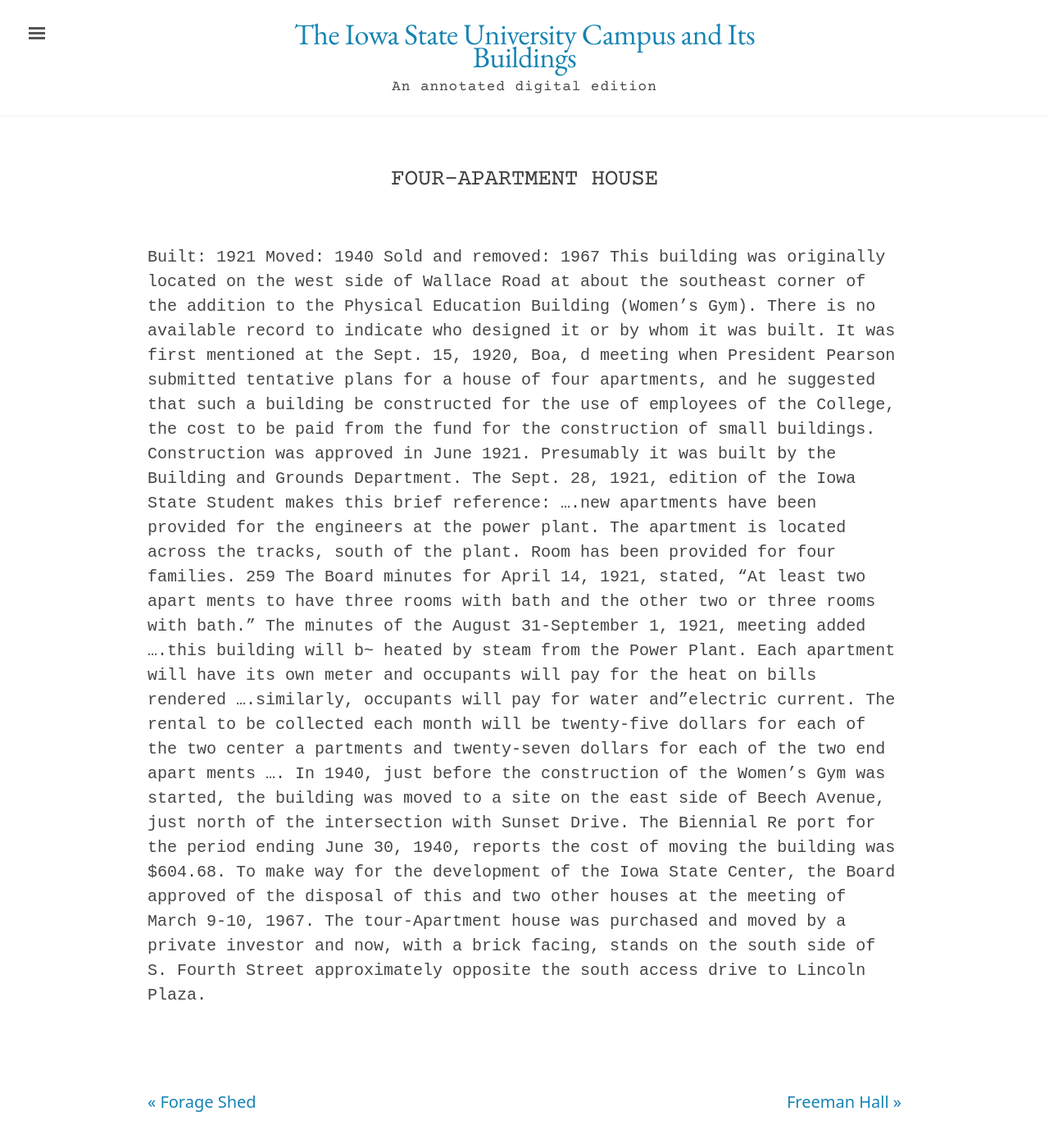
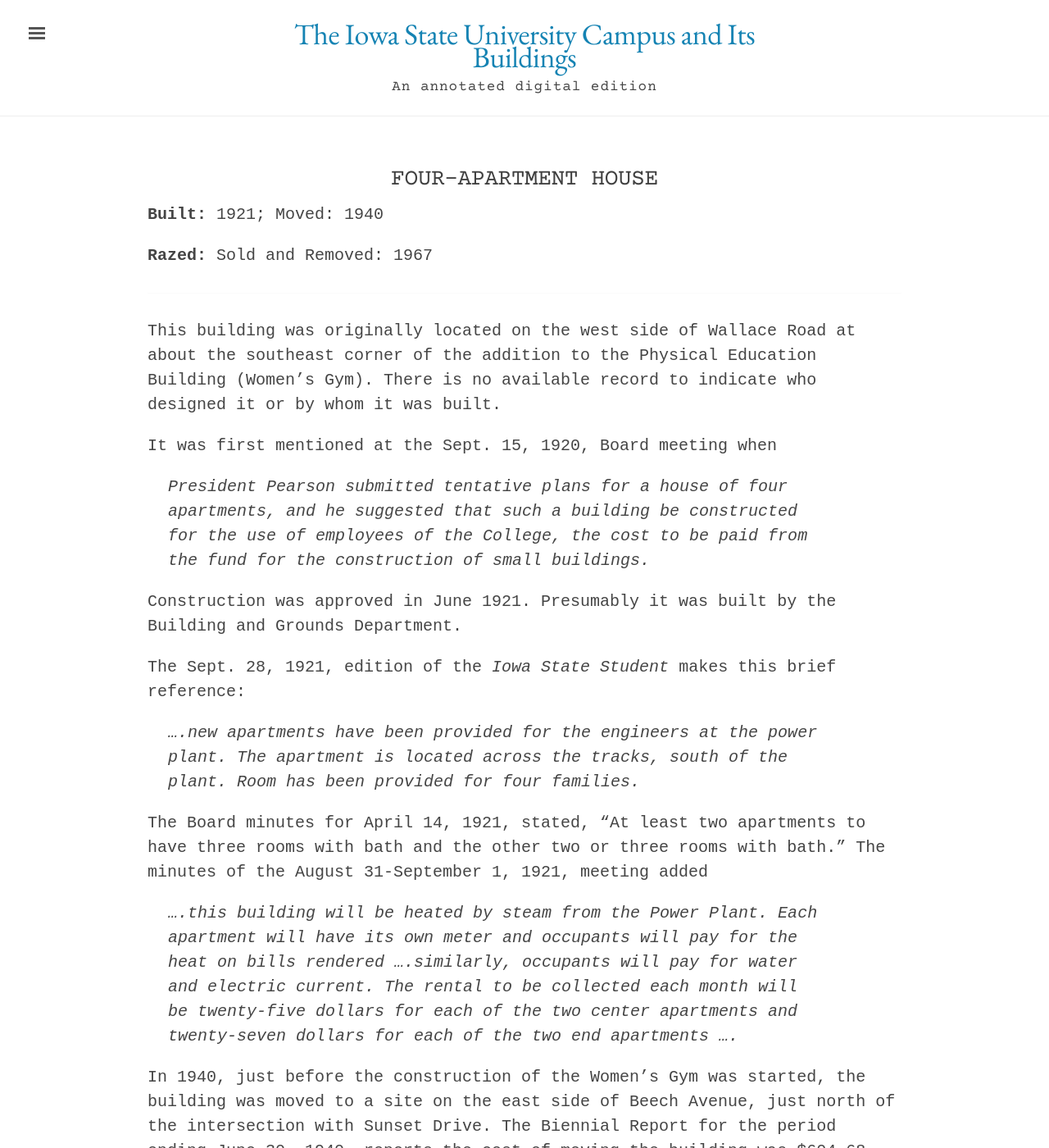
Before and after one commit to emanderson811/day-edition, a Jekyll site: the page built from _texts/buildings/082day-four-apartment-house.md, in a window 1280 px wide and 1400 px high. Shown: the whole window at 82% size. Built offline with Jekyll 4.4.1, drawn with Linux system fonts in a browser that asks for light colours; some of the changed text lies outside the part shown.

Commit message:
Update 082day-four-apartment-house.md

```diff
--- a/_texts/buildings/082day-four-apartment-house.md
+++ b/_texts/buildings/082day-four-apartment-house.md
@@ -14,15 +14,23 @@
 ---
 ---
 
-Built: 1921 Moved: 1940 Sold and removed: 1967
 This building was originally located on the west side of Wallace Road at about the southeast corner of the addition to the Physical Education Building (Women's Gym). There is no available record to indicate who designed it or by whom it was built.
-It was first mentioned at the Sept. 15, 1920, Boa, d meeting when
-President Pearson submitted tentative plans for a house of four apartments, and he suggested that such a building be constructed for the use of employees of the College, the cost to be paid from the fund for the construction of small buildings.
+
+It was first mentioned at the Sept. 15, 1920, Board meeting when
+
+>President Pearson submitted tentative plans for a house of four apartments, and he suggested that such a building be constructed for the use of employees of the College, the cost to be paid from the fund for the construction of small buildings.
+
 Construction was approved in June 1921. Presumably it was built by the Building and Grounds Department.
-The Sept. 28, 1921, edition of the Iowa State Student makes this brief reference:
-....new apartments have been provided for the engineers at the power plant. The apartment is located across the tracks, south of the plant. Room has been provided for four families.
-259
-The Board minutes for April 14, 1921, stated, "At least two apart ments to have three rooms with bath and the other two or three rooms with bath." The minutes of the August 31-September 1, 1921, meeting added
-....this building will b~ heated by steam from the Power Plant. Each apartment will have its own meter and occupants will pay for the heat on bills rendered ....similarly, occupants will pay for water and"electric current. The rental to be collected each month will be twenty-five dollars for each of the two center a partments and twenty-seven dollars for each of the two end apart ments ....
-In 1940, just before the construction of the Women's Gym was started, the building was moved to a site on the east side of Beech Avenue, just north of the intersection with Sunset Drive. The Biennial Re port for the period ending June 30, 1940, reports the cost of moving the building was $604.68.
-To make way for the development of the Iowa State Center, the Board approved of the disposal of this and two other houses at the meeting of March 9-10, 1967. The tour-Apartment house was purchased and moved by a private investor and now, with a brick facing, stands on the south side of S. Fourth Street approximately opposite the south access drive to Lincoln Plaza.
+
+The Sept. 28, 1921, edition of the *Iowa State Student* makes this brief reference:
+
+>....new apartments have been provided for the engineers at the power plant. The apartment is located across the tracks, south of the plant. Room has been provided for four families.
+
+
+The Board minutes for April 14, 1921, stated, "At least two apartments to have three rooms with bath and the other two or three rooms with bath." The minutes of the August 31-September 1, 1921, meeting added
+
+>....this building will be heated by steam from the Power Plant. Each apartment will have its own meter and occupants will pay for the heat on bills rendered ....similarly, occupants will pay for water and electric current. The rental to be collected each month will be twenty-five dollars for each of the two center apartments and twenty-seven dollars for each of the two end apartments ....
+
+In 1940, just before the construction of the Women's Gym was started, the building was moved to a site on the east side of Beech Avenue, just north of the intersection with Sunset Drive. The Biennial Report for the period ending June 30, 1940, reports the cost of moving the building was $604.68.
+
+To make way for the development of the Iowa State Center, the Board approved of the disposal of this and two other houses at the meeting of March 9-10, 1967. The Four-Apartment house was purchased and moved by a private investor and now, with a brick facing, stands on the south side of S. Fourth Street approximately opposite the south access drive to Lincoln Plaza.
```
Also changed, not shown: other parts of _texts/buildings/082day-four-apartment-house.md (+2 -2 lines).
